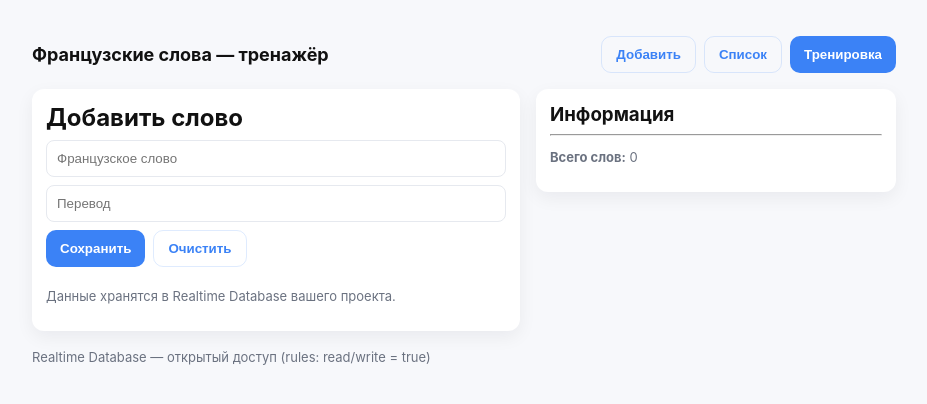
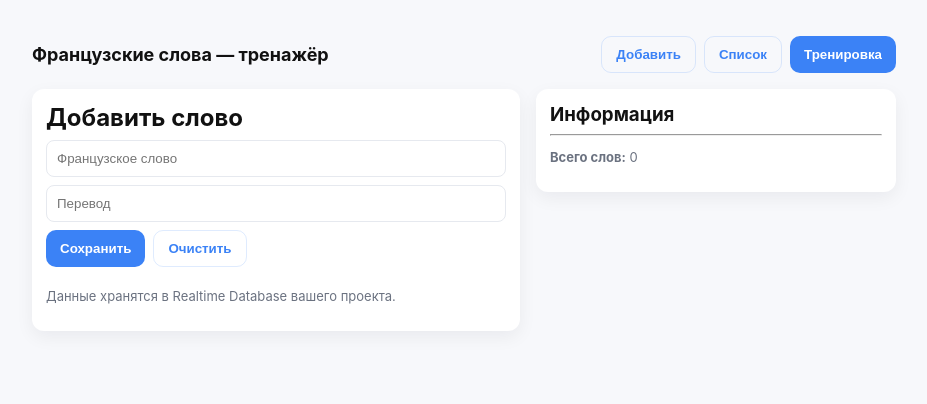
Before and after one commit to dunyakhin/french, a plain HTML site: page index.html in a window 1280 px wide. Shown: the whole page, without its empty margins (176-1103 px from the left). Drawn offline with Linux system fonts and the light colour scheme; no server answers.

Commit message:
Update index.html

```diff
--- a/index.html
+++ b/index.html
@@ -93,7 +93,7 @@
   </main>
 
   <footer>
-    <p>Realtime Database — открытый доступ (rules: read/write = true)</p>
+
   </footer>
 </div>
 
```
